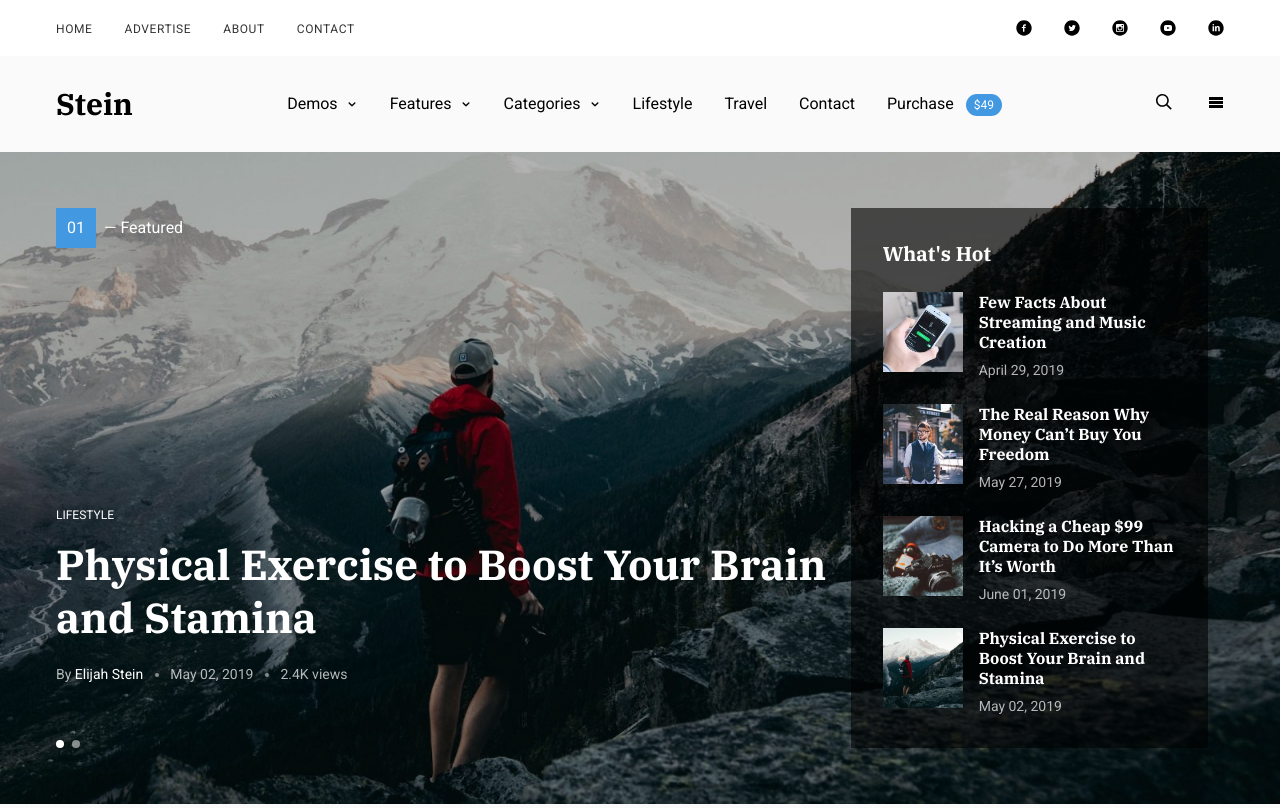
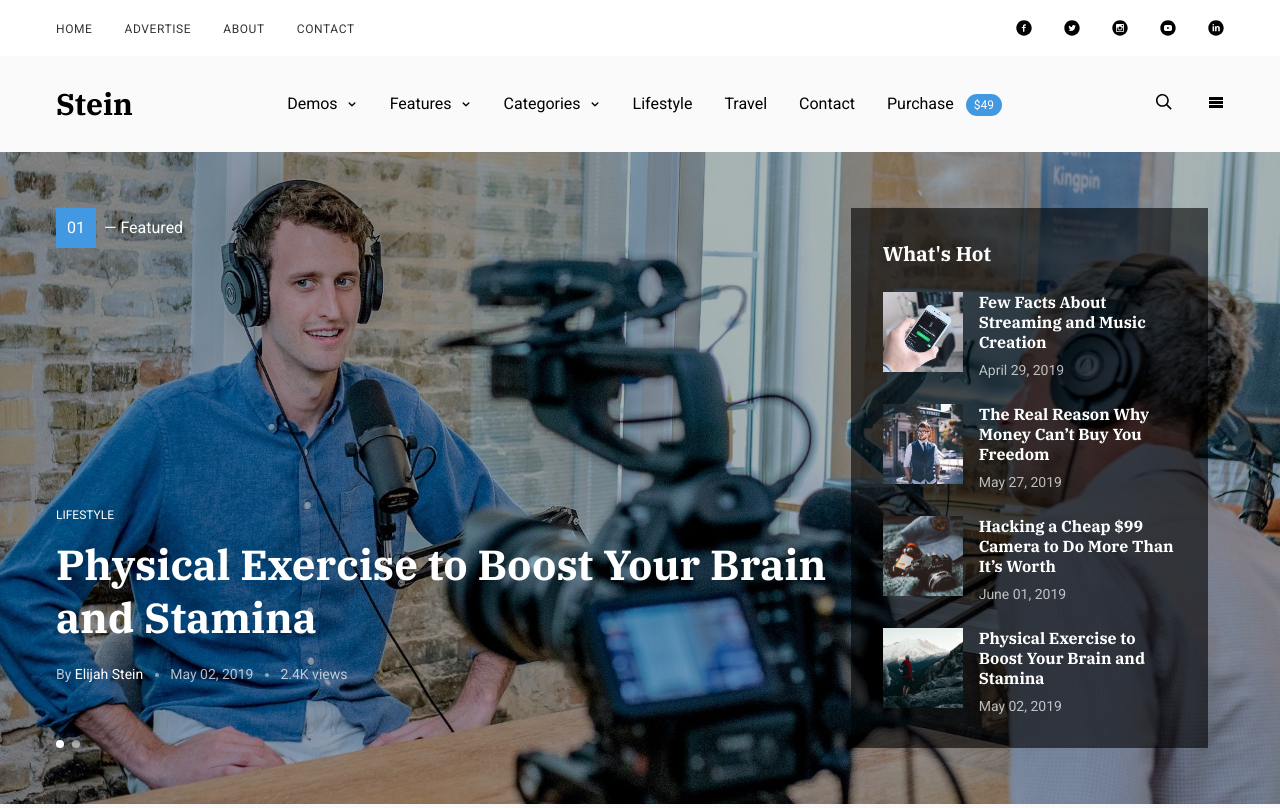
Before and after one commit to usman-FE/stein-homepage, a website: page index.html in a window 1280 px wide. Shown: the top 808 px of the page. Drawn offline with nearby package versions, Linux system fonts and the light colour scheme.

Commit message:
Bg image

```diff
--- a/index.html
+++ b/index.html
@@ -1584,7 +1584,7 @@
       <!-- copy -->
       <div
         class="bg-no-repeat bg-cover bg-center flex justify-center items-center transition-all duration-500"
-        :class="slide === 'slide1' ? `bg-[url('../images/hero-img-2.jpg')]` : `bg-[url('../images/hero-img-1.jpg')]`"
+        :class="slide === 'slide1' ? `bg-[url('../images/showcase-img-1.jpg')]` : `bg-[url('../images/hero-img-1.jpg')]`"
         @mousedown.passive="
           touchstartY = $event.screenY;
           touchstartX = $event.screenX;
```
Also changed, not shown: dist/main.css.
